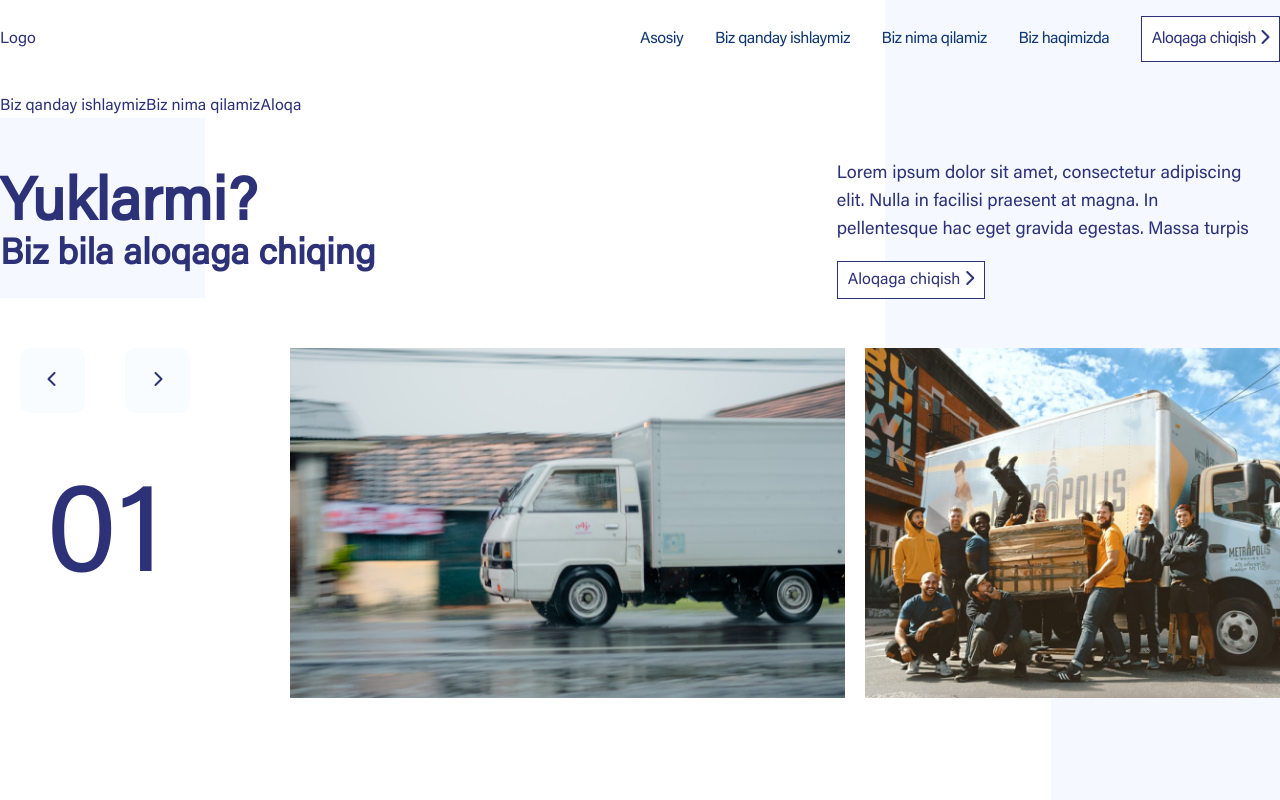
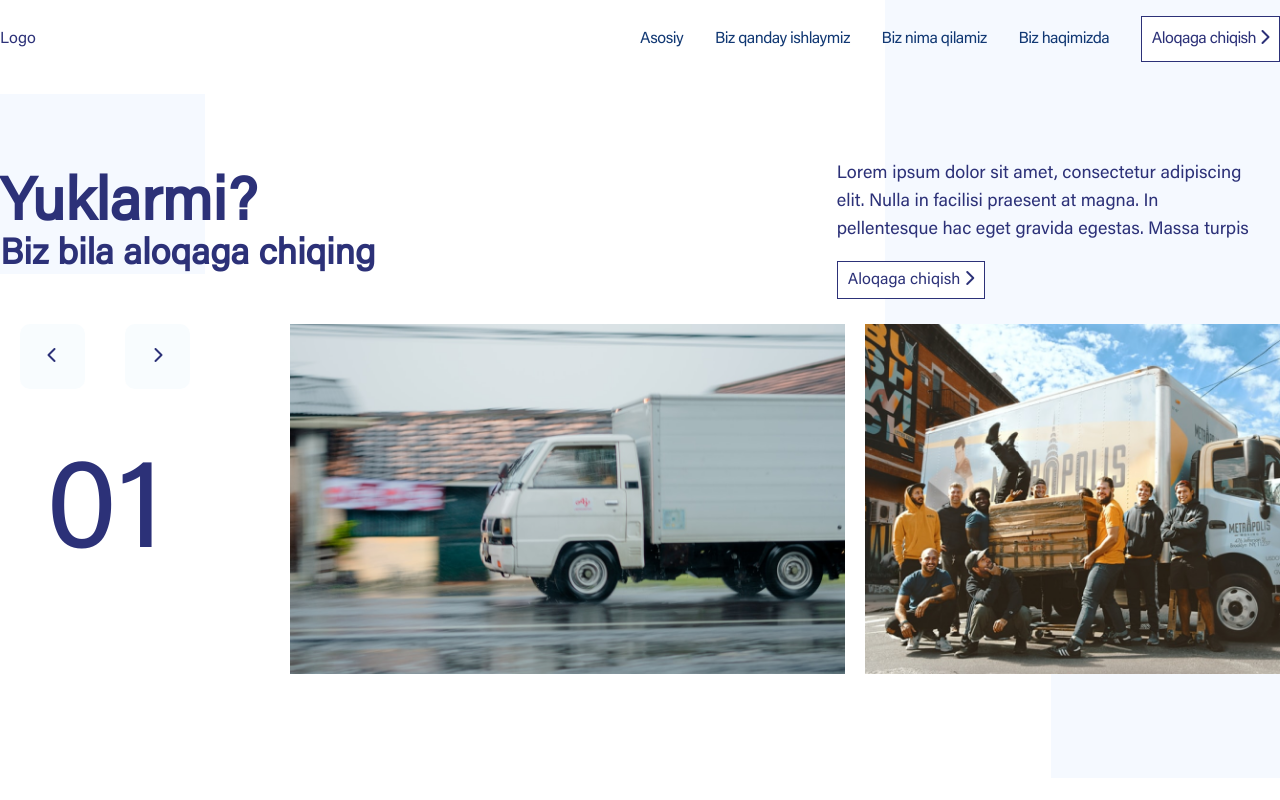
Before and after one commit to hakimov-dev/truck-service-landing, a Vue app: page / in a window 1280 px wide. Shown: the top 800 px of the page. Built offline with nearby package versions, Linux system fonts and the light colour scheme.

Commit message:
Added new class for mobile design

```diff
--- a/src/components/Header/components/MobileNav.vue
+++ b/src/components/Header/components/MobileNav.vue
@@ -1,5 +1,5 @@
 <template>
-    <div class="sidenav">
+    <div class="sidenav md:hidden">
      <a href="#weWork" class="link">Biz qanday ishlaymiz</a>
      <a href="#weWhatDo" class="link">Biz nima qilamiz</a>
      <a href="#contact" class="link">Aloqa</a>
```
